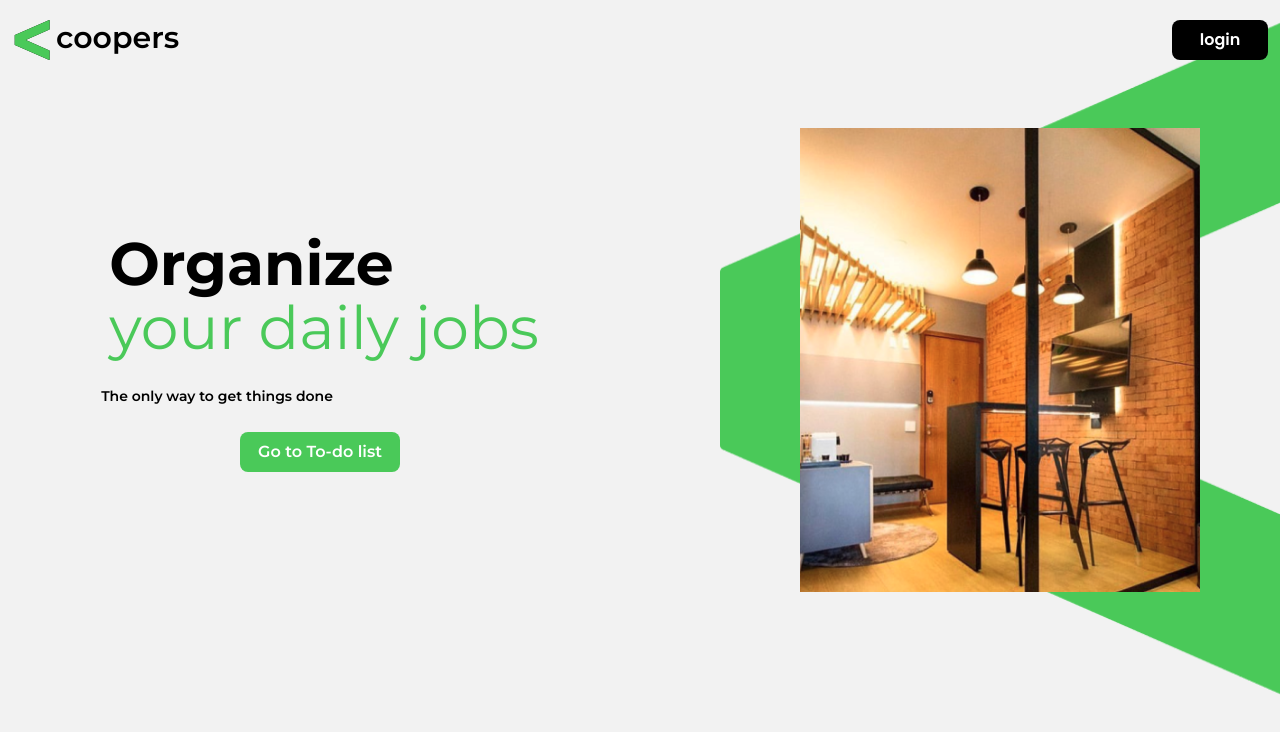
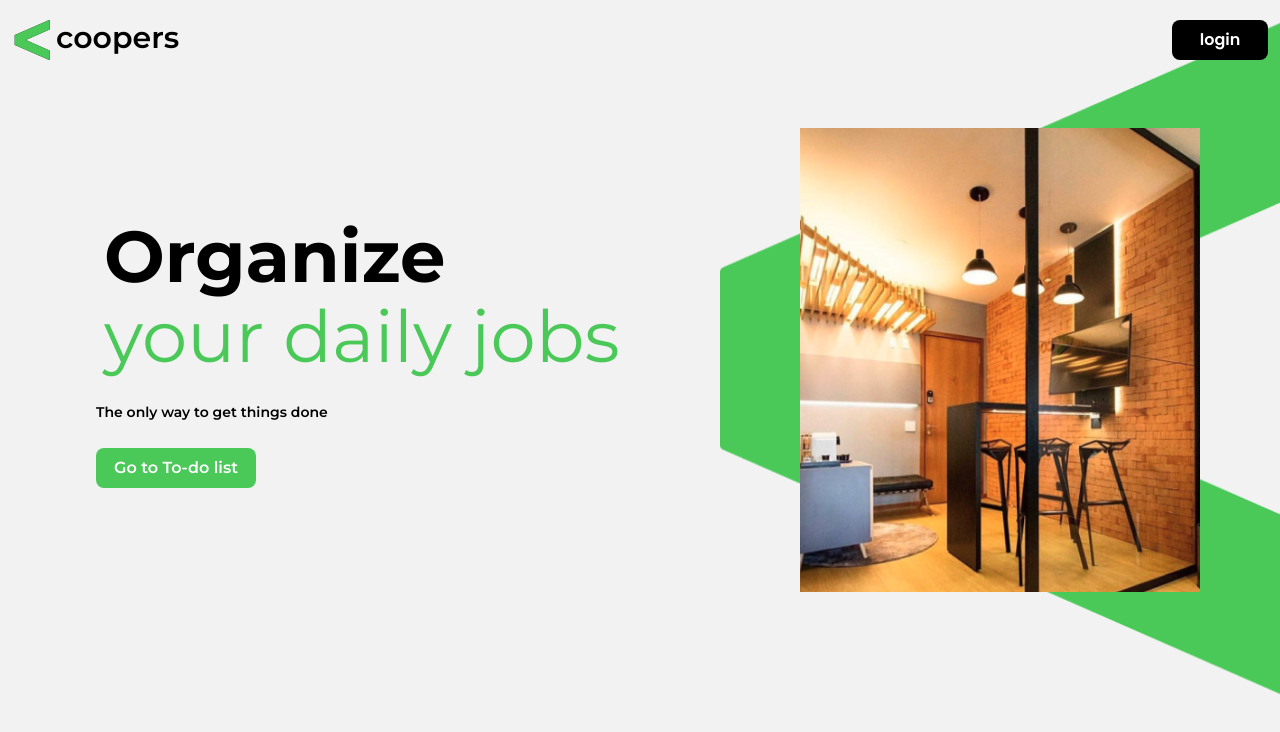
Before and after one commit to GabrielSS187/Modern-To-Do-List, a React (Vite) app in the folder front-end/: page / in a window 1280 px wide. Shown: the top 732 px of the page. Built offline with nearby package versions, Linux system fonts and the light colour scheme.

Commit message:
Ageitando responsividade - Info - Front-end

```diff
--- a/front-end/src/common/Button/index.tsx
+++ b/front-end/src/common/Button/index.tsx
@@ -7,15 +7,16 @@ interface IProps {
   weight?: string;
   font?: string;
   padding?: string;
+  position?: string;
 };
 
-export function Button ({ text, type, ariaLabel, bg, width, font, weight, padding }: IProps) {
+export function Button ({ text, type, ariaLabel, bg, width, font, weight, padding, position }: IProps) {
 
   return (
     <button
       aria-label={ariaLabel}
       type={type}
-      className={`${bg ? `${bg}` : "bg-primary-green"} ${width ? `${width}` : "w-72"} ${font ? `${font}` : "font-montserrat"} ${weight ? `${weight}` : "font-semibold"} ${padding ? `${padding}` : "p-2"} max-w-[10rem] hover:opacity-80 transition-all text-sm md:text-base text-primary-white leading-7 rounded-lg z-10`}>
+      className={`${bg ? `${bg}` : "bg-primary-green"} ${width ? `${width}` : "w-72"} ${font ? `${font}` : "font-montserrat"} ${weight ? `${weight}` : "font-semibold"} ${padding ? `${padding}` : "p-2"} ${position && position} max-w-[10rem] hover:opacity-80 transition-all text-sm md:text-base text-primary-white leading-7 rounded-lg z-10`}>
       {text}
     </button>
   );
--- a/front-end/src/components/Info/Info.tsx
+++ b/front-end/src/components/Info/Info.tsx
@@ -5,17 +5,17 @@ import { HeroContainer } from "./HeroContainer";
 export function Info () {
   return (
     <section className="flex flex-col items-center mt-10 sm:flex-row sm:gap-7 sm:h-80 ">
-      <div className="flex flex-col items-center sm:w-1/2">
+      <div className="flex flex-col items-center sm:items-start sm:ml-[3rem] lg:ml-[6rem]">
         <div>
-          <div className="font-montserrat font-bold leading-10 text-4xl md:text-5xl md:pl-2 lg:text-6xl lg:leading-[4rem] xl:mt-36">
+          <div className="font-montserrat font-bold leading-10 text-4xl md:text-5xl md:pl-2 lg:text-6xl lg:leading-[4rem] xl:leading-[5rem] xl:mt-36 xl:text-7xl">
             <h1>Organize</h1>
-            <h2 className="text-primary-green font-normal">your daily jobs</h2>
+            <h2 className="text-primary-green font-normal ">your daily jobs</h2>
           </div>
           <br />
           <p className="font-montserrat font-semibold leading-6 text-sm text-center sm:text-start">The only way to get things done</p>
           <br />
         </div>
-        <Button text="Go to To-do list" type="button" ariaLabel="Go to To-do list" />
+        <Button text="Go to To-do list" type="button" ariaLabel="Go to To-do list"/>
       </div>
       <div className="hidden sm:block">
         <HeroContainer />
```
